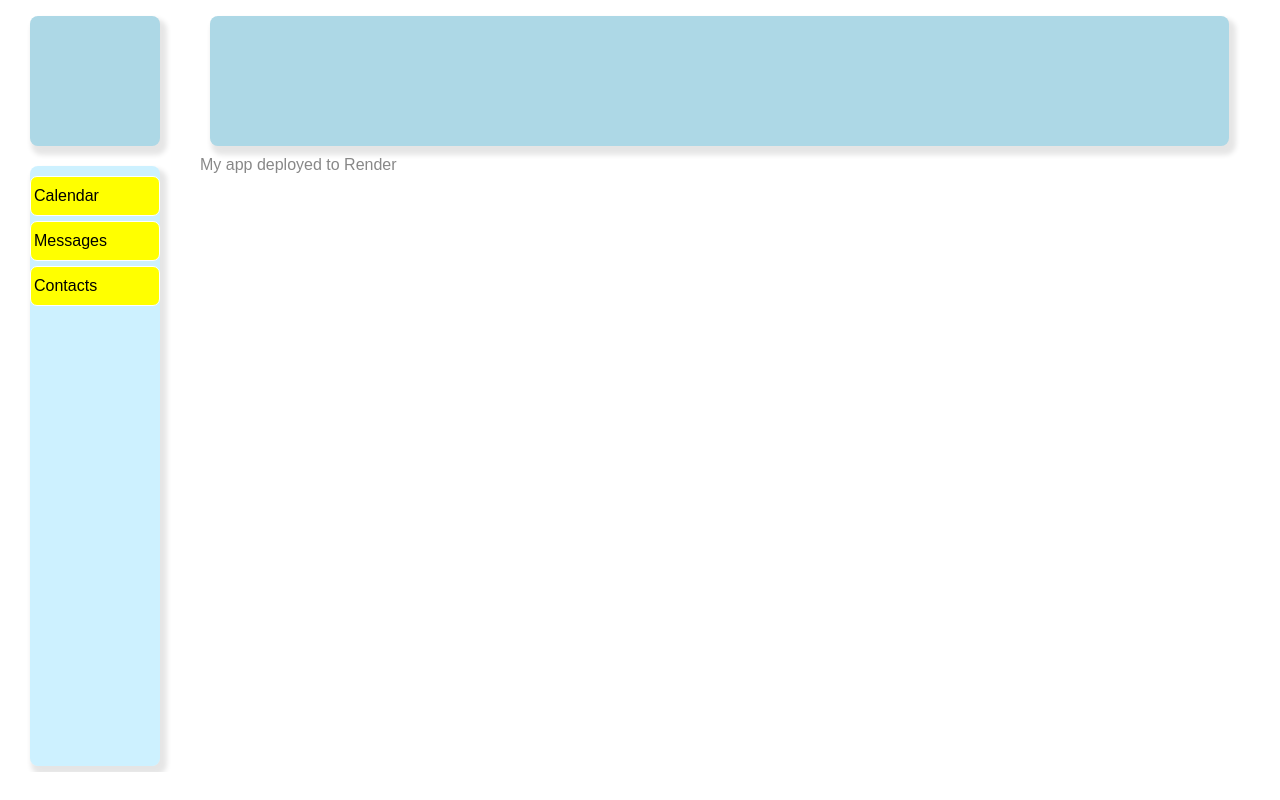
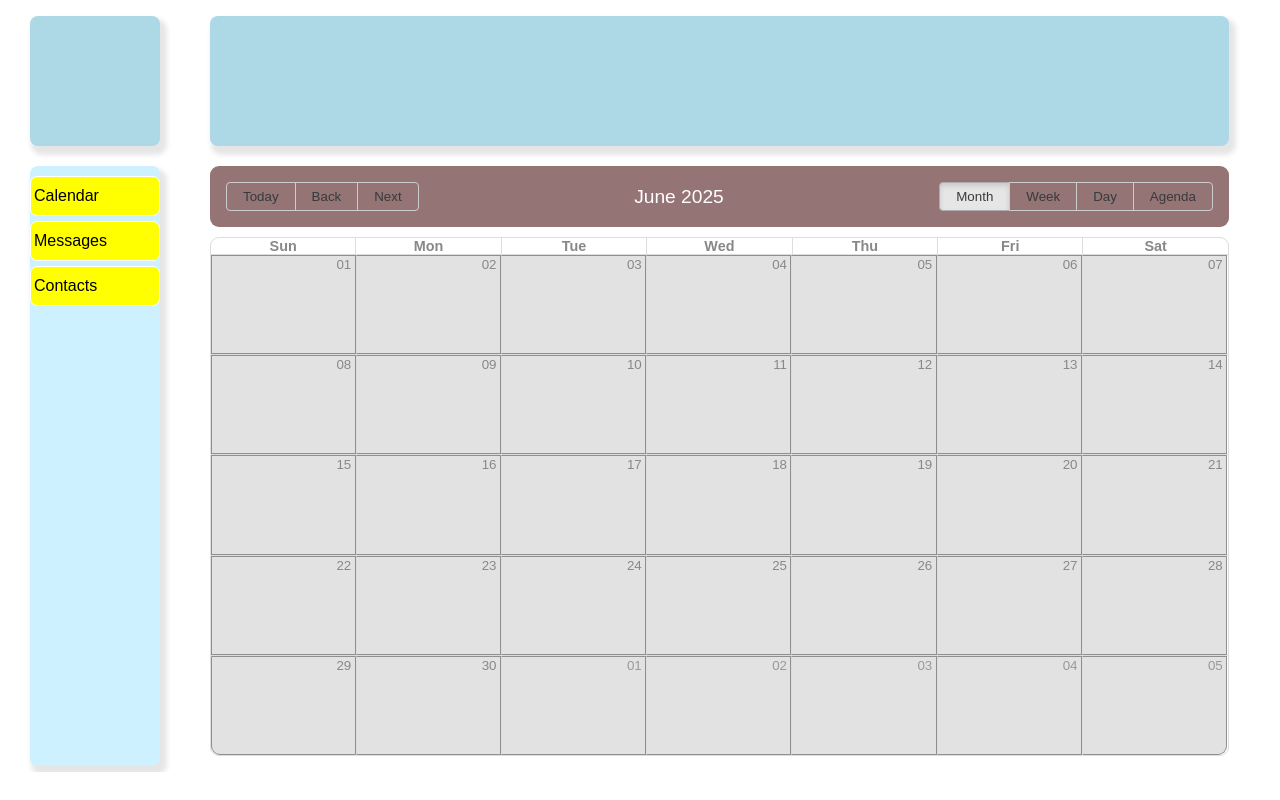
Before and after one commit to LaneLR/calendar-app, a Next.js app: page / in a window 1280 px wide. Built offline with nearby package versions, Linux system fonts and the light colour scheme.

Commit message:
initialize and prepare each page of app

```diff
--- a/src/app/page.js
+++ b/src/app/page.js
@@ -1,10 +1,13 @@
-import Image from "next/image";
-import styles from "./page.module.css";
+import UserCalendar from "@/components/Calendar";
+import CalendarSkeleton from "@/components/CalendarSkeletion";
+import { Suspense } from "react";
 
 export default function Home() {
   return (
-    <div >
-      <p>My app deployed to Render</p>
-    </div>
+    <>
+      <Suspense fallback={<CalendarSkeleton />}>
+        <UserCalendar />
+      </Suspense>
+    </>
   );
 }
```
Also changed, not shown: src/app/contacts/page.js (added, +11 -0 lines), src/app/messages/page.js (added, +13 -0 lines).
